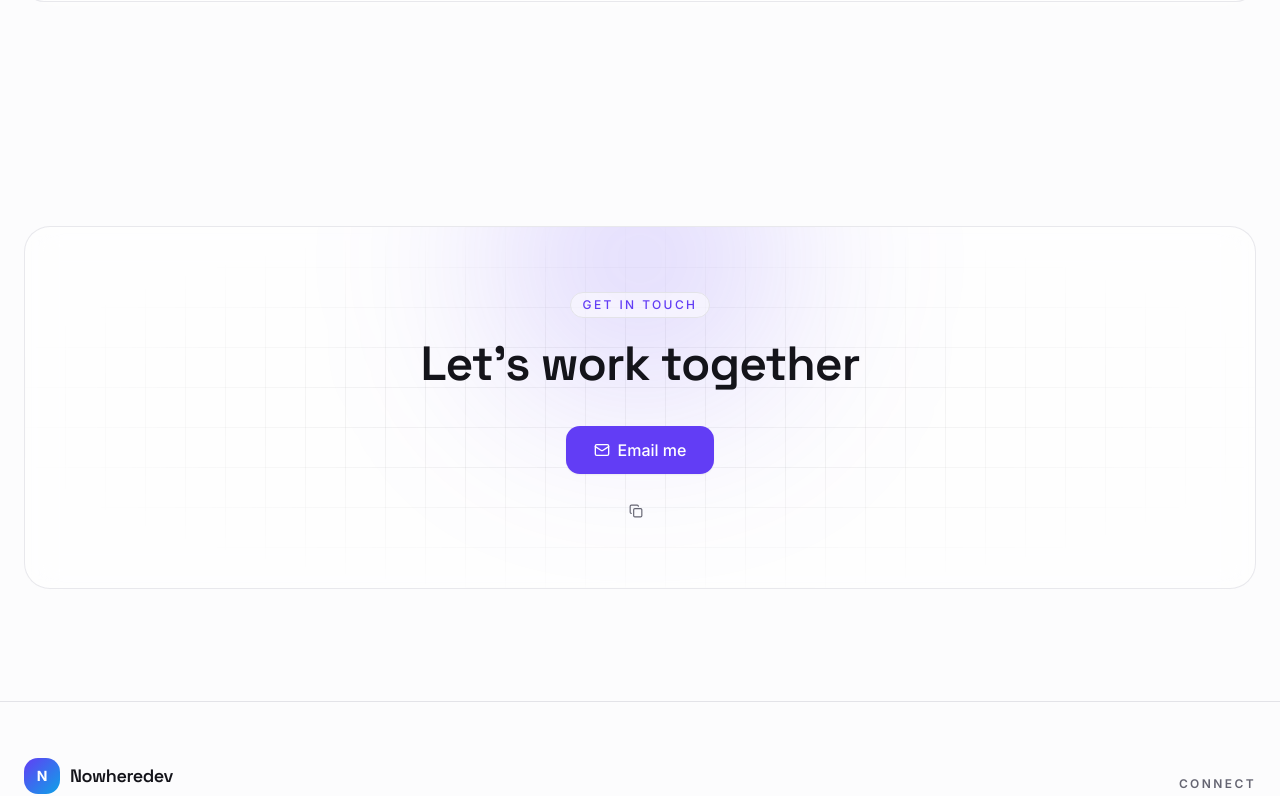
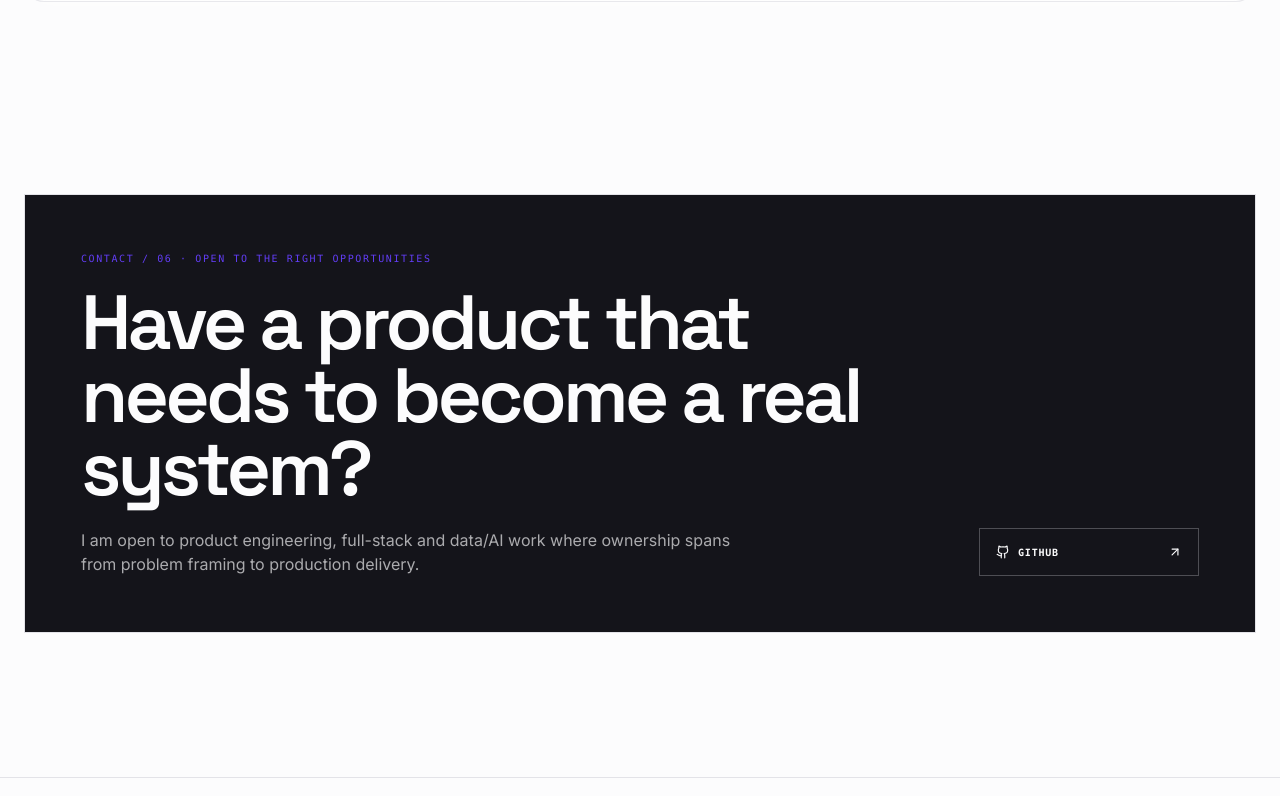
Before and after one commit to kzabCde/NowhereDev, a Next.js app: page / in a window 1280 px wide. Shown: the part 6363-7159 px from the top of the page. Built offline with nearby package versions, Linux system fonts and the light colour scheme; no server answers.

Commit message:
make contact section professional and placeholder-free

```diff
--- a/components/Contact.tsx
+++ b/components/Contact.tsx
@@ -1,89 +1,70 @@
 "use client";
 
+import Link from "next/link";
 import { motion } from "framer-motion";
-import { Mail, ArrowUpRight, Copy, Check } from "lucide-react";
-import { useState } from "react";
+import { ArrowUpRight, Github, Mail } from "lucide-react";
 import { siteConfig } from "@/data/siteConfig";
 import { Section } from "@/components/ui/Section";
-import { Button } from "@/components/ui/Button";
+import { localize, useLanguage } from "@/components/providers/LanguageProvider";
 
 export default function Contact() {
-  const [copied, setCopied] = useState(false);
-
-  const copyEmail = async () => {
-    try {
-      await navigator.clipboard.writeText(siteConfig.about.email);
-      setCopied(true);
-      setTimeout(() => setCopied(false), 1800);
-    } catch {
-      /* clipboard unavailable — the mailto button still works */
-    }
-  };
+  const { language } = useLanguage();
 
   return (
-    <Section id="contact" aria-label="Contact">
+    <Section id="contact" aria-label="Contact" className="pb-28 pt-16 md:pb-36 md:pt-20">
       <motion.div
-        initial={{ opacity: 0, y: 22 }}
+        initial={{ opacity: 0, y: 18 }}
         whileInView={{ opacity: 1, y: 0 }}
-        viewport={{ once: true }}
+        viewport={{ once: true, amount: 0.25 }}
         transition={{ duration: 0.5 }}
-        className="glass relative overflow-hidden rounded-2xl p-8 text-center sm:p-12 md:p-16"
+        className="relative overflow-hidden border border-border bg-foreground p-7 text-background sm:p-10 md:p-14"
       >
-        <div className="absolute inset-0 -z-10 bg-grid" aria-hidden />
-        <div
-          className="absolute -top-24 left-1/2 -z-10 h-64 w-64 -translate-x-1/2 rounded-full bg-primary/25 blur-[100px]"
-          aria-hidden
-        />
-
-        <div className="inline-flex items-center gap-2 rounded-full border border-border bg-card/50 px-3 py-1 text-xs font-medium uppercase tracking-[0.2em] text-primary">
-          Get in touch
+        <div className="absolute inset-0 opacity-[0.08] technical-grid-light" aria-hidden />
+        <div className="relative grid gap-10 lg:grid-cols-[1fr_auto] lg:items-end">
+          <div>
+            <p className="font-mono text-[10px] uppercase tracking-[0.16em] text-primary">
+              Contact / 06 · {language === "th" ? "เปิดรับโอกาสที่เหมาะสม" : "Open to the right opportunities"}
+            </p>
+            <h2 className="mt-5 max-w-4xl font-display text-[clamp(2.5rem,6vw,5.8rem)] font-semibold leading-[0.95] tracking-[-0.05em]">
+              {localize(siteConfig.contact.headline, language)}
+            </h2>
+            <p className="mt-6 max-w-2xl text-sm leading-relaxed text-background/65 md:text-base">
+              {localize(siteConfig.contact.description, language)}
+            </p>
           </div>
 
-        <h2 className="mx-auto mt-5 max-w-2xl font-display text-h1 font-semibold text-foreground">
-          Let&apos;s work together
-        </h2>
-        <p className="mx-auto mt-4 max-w-xl text-base leading-relaxed text-muted-foreground">
-          {siteConfig.contactHeadline}
-        </p>
-
-        <div className="mt-9 flex flex-col items-center justify-center gap-3 sm:flex-row">
-          <Button
+          <div className="flex min-w-[220px] flex-col gap-2">
+            {siteConfig.about.email && (
+              <Link
                 href={`mailto:${siteConfig.about.email}`}
-            size="lg"
-            className="w-full sm:w-auto"
+                className="inline-flex min-h-12 items-center justify-between gap-4 bg-primary px-4 font-mono text-[10px] font-semibold uppercase tracking-[0.08em] text-primary-foreground"
               >
-            <Mail size={16} />
-            Email me
-          </Button>
-
+                <span className="inline-flex items-center gap-2"><Mail size={14} /> Email</span>
+                <ArrowUpRight size={14} />
+              </Link>
+            )}
+            <Link
+              href={siteConfig.socials.github}
+              target="_blank"
+              rel="noreferrer"
+              className="inline-flex min-h-12 items-center justify-between gap-4 border border-background/25 px-4 font-mono text-[10px] font-semibold uppercase tracking-[0.08em] text-background transition-colors hover:border-primary hover:text-primary"
+            >
+              <span className="inline-flex items-center gap-2"><Github size={14} /> GitHub</span>
+              <ArrowUpRight size={14} />
+            </Link>
             {siteConfig.resumeUrl && (
-            <Button
+              <Link
                 href={siteConfig.resumeUrl}
-              external
-              size="lg"
-              variant="outline"
-              className="w-full sm:w-auto"
+                target="_blank"
+                rel="noreferrer"
+                className="inline-flex min-h-12 items-center justify-between gap-4 border border-background/25 px-4 font-mono text-[10px] font-semibold uppercase tracking-[0.08em] text-background transition-colors hover:border-primary hover:text-primary"
               >
-              Resume
-              <ArrowUpRight size={16} />
-            </Button>
+                {language === "th" ? "Resume / CV" : "Resume / CV"}
+                <ArrowUpRight size={14} />
+              </Link>
             )}
           </div>
-
-        {/* Copyable email */}
-        <button
-          type="button"
-          onClick={copyEmail}
-          aria-label="Copy email address"
-          className="mx-auto mt-6 inline-flex items-center gap-2 rounded-lg px-3 py-1.5 text-sm text-muted-foreground transition-colors hover:bg-muted hover:text-foreground"
-        >
-          {copied ? (
-            <Check size={14} className="text-success" />
-          ) : (
-            <Copy size={14} />
-          )}
-          <span className="break-all">{siteConfig.about.email}</span>
-        </button>
+        </div>
       </motion.div>
     </Section>
   );
```
Lines whose indentation alone changed are shown as unchanged.
